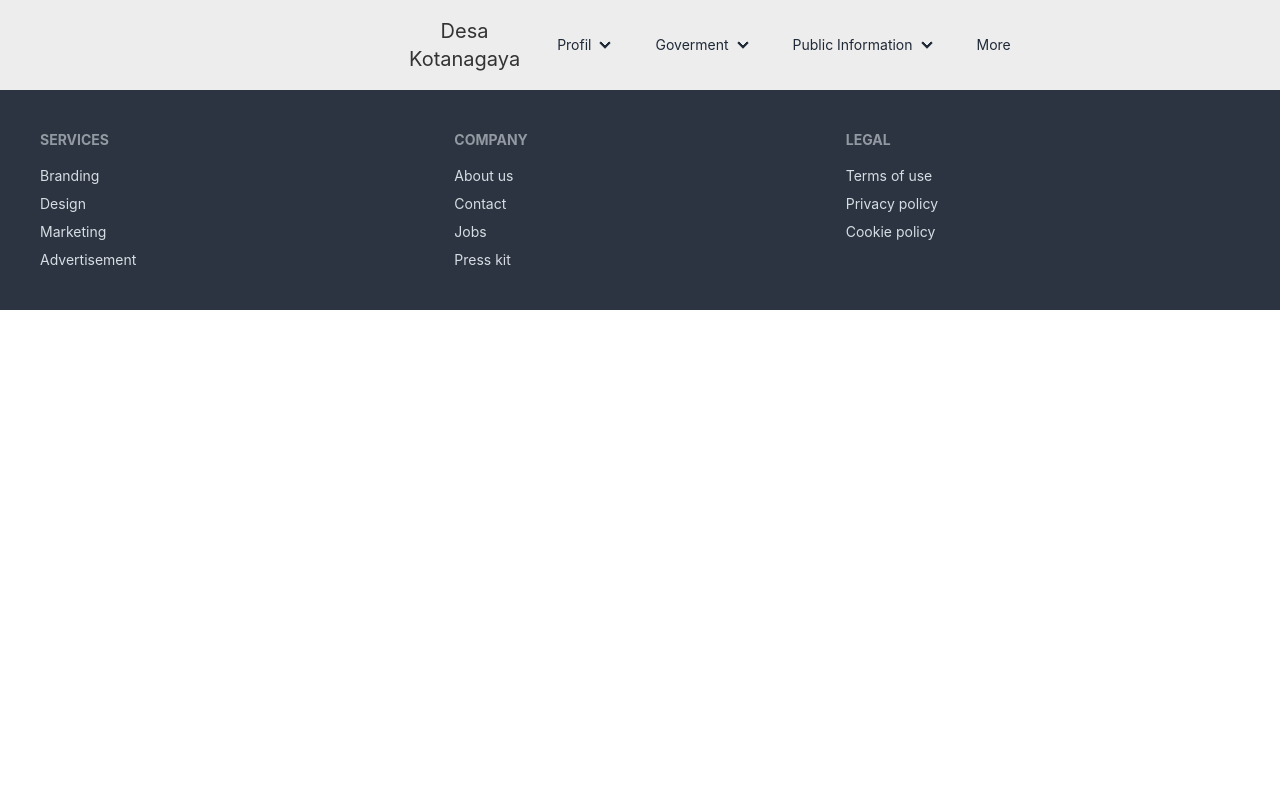
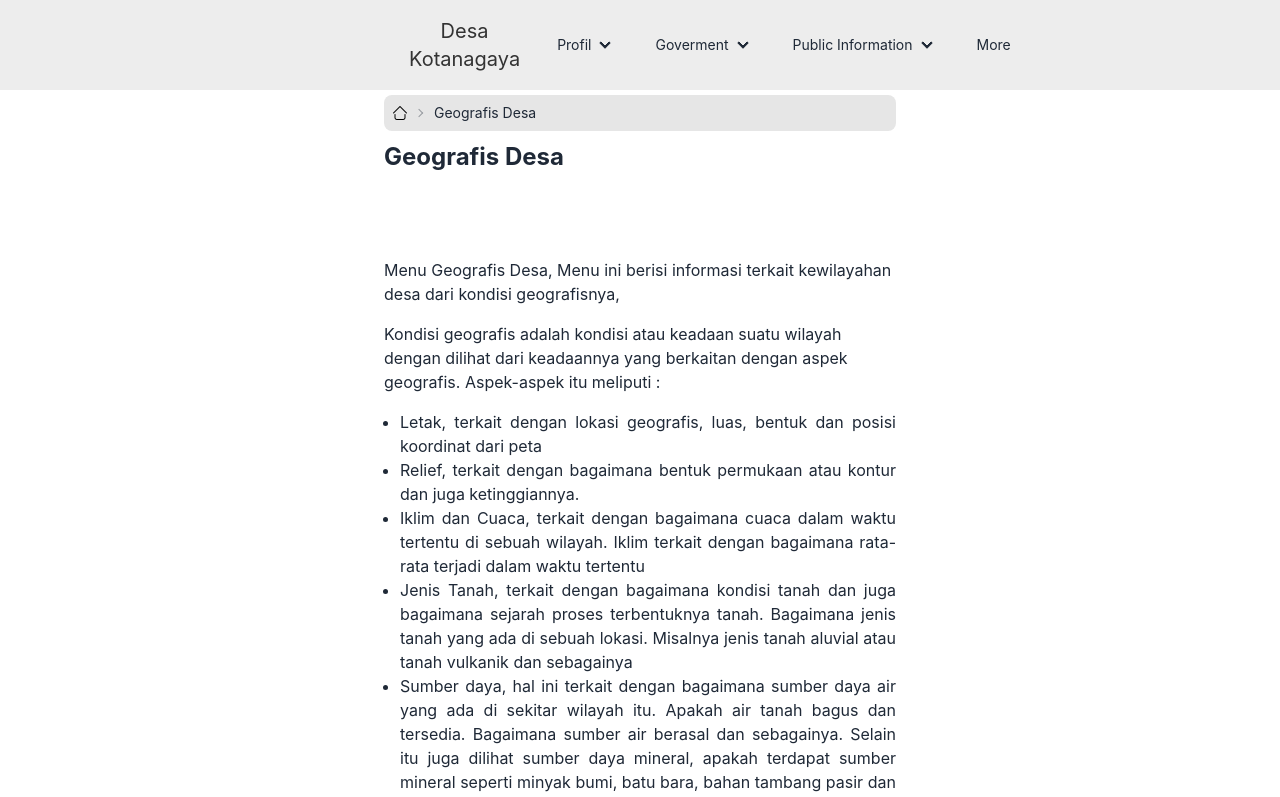
Before and after one commit to MochZukhruf/Village-Web-Project, a React (Create React App) app: page /geography in a window 1280 px wide. Shown: the top 797 px of the page. Built offline with nearby package versions, Linux system fonts and the light colour scheme.

Commit message:
profile selesai

```diff
--- a/src/App.js
+++ b/src/App.js
@@ -7,6 +7,8 @@ import { Home } from './components/Home';
 import { History } from './components/pages/profile/History';
 import { Aboutus } from './components/pages/profile/Aboutus';
 import { Vision } from './components/pages/profile/Vision';
+import { Geography } from './components/pages/profile/Geography';
+import { Demography } from './components/pages/profile/Demography';
 
 
 function App() {
@@ -22,6 +24,8 @@ function App() {
         <Route path='/history' element={<History/>}/>
         <Route path='/about' element={<Aboutus/>}/>
         <Route path='/vision' element={<Vision/>}/>
+        <Route path='/geography' element={<Geography/>}/>
+        <Route path='/demography' element={<Demography/>}/>
       </Routes>
       <Footer/>
     </div>
--- /dev/null
+++ b/src/components/pages/profile/Demography.jsx
@@ -0,0 +1,47 @@
+import React from "react";
+import { Link } from "react-router-dom";
+
+export const Demography = () => {
+  return (
+    <div className="mx-96">
+      <div className="text-sm breadcrumbs">
+        <ul>
+          <li>
+            <div className="img-icon">
+              <Link to="/">
+                <img
+                  className="home-icon"
+                  src="/img/icon/home.png"
+                  alt="Home"
+                />
+              </Link>
+            </div>
+          </li>
+          <li>
+            <Link to="/demography">Demografi Desa</Link>
+          </li>
+        </ul>
+      </div>
+      <div className="content-demography">
+        <div className="header-content">
+          <h1>Geografis Desa</h1>
+        </div>
+        <div className="br-demo">
+          <br />
+        </div>
+        <div className="content-fill">
+          <p>
+            <strong>Menu Demografi </strong> adalah menu yang berisi informasi
+            dinamika kependudukan di desa. Demografi meliputi ukuran, struktur,
+            dan distribusi penduduk, serta bagaimana jumlah penduduk berubah
+            setiap waktu akibat kelahiran, kematian, migrasi, serta penuaan.
+            Analisis kependudukan dapat merujuk masyarakat secara keseluruhan
+            atau kelompok tertentu yang didasarkan kriteria seperti rentang
+            usia, pendidikan, pekerjaan/mata pencaharian, kewarganegaraan,
+            agama, atau etnisitas tertentu,dll
+          </p>
+        </div>
+      </div>
+    </div>
+  );
+};
--- /dev/null
+++ b/src/components/pages/profile/Geography.jsx
@@ -0,0 +1,83 @@
+import React from "react";
+import { Link } from "react-router-dom";
+
+export const Geography = () => {
+  return (
+    <div className="mx-96">
+      <div className="text-sm breadcrumbs">
+        <ul>
+          <li>
+            <div className="img-icon">
+              <Link to="/">
+                <img
+                  className="home-icon"
+                  src="/img/icon/home.png"
+                  alt="Home"
+                />
+              </Link>
+            </div>
+          </li>
+          <li>
+            <Link to="/geography">Geografis Desa</Link>
+          </li>
+        </ul>
+      </div>
+      <div className="content-geography">
+            <div className="header-content">
+            <h1>Geografis Desa</h1>
+            </div>
+        <div className="br-geo">
+          <br />
+        </div>
+        <div className="content-fill">
+          <p>
+            Menu Geografis Desa, Menu ini berisi informasi terkait kewilayahan
+            desa dari kondisi geografisnya,
+          </p>
+        </div>
+        <div className="content-fill">
+          <p>
+            Kondisi geografis adalah kondisi atau keadaan suatu wilayah dengan
+            dilihat dari keadaannya yang berkaitan dengan aspek geografis.
+            Aspek-aspek itu meliputi :
+          </p>
+        </div>
+        <div>
+          <ul className="custom-bullets">
+            <li>
+              Letak, terkait dengan lokasi geografis, luas, bentuk dan posisi
+              koordinat dari peta
+            </li>
+            <li>
+              Relief, terkait dengan bagaimana bentuk permukaan atau kontur dan
+              juga ketinggiannya.
+            </li>
+            <li>
+              Iklim dan Cuaca, terkait dengan bagaimana cuaca dalam waktu
+              tertentu di sebuah wilayah. Iklim terkait dengan bagaimana
+              rata-rata terjadi dalam waktu tertentu
+            </li>
+            <li>
+              Jenis Tanah, terkait dengan bagaimana kondisi tanah dan juga
+              bagaimana sejarah proses terbentuknya tanah. Bagaimana jenis tanah
+              yang ada di sebuah lokasi. Misalnya jenis tanah aluvial atau tanah
+              vulkanik dan sebagainya
+            </li>
+            <li>
+              Sumber daya, hal ini terkait dengan bagaimana sumber daya air yang
+              ada di sekitar wilayah itu. Apakah air tanah bagus dan tersedia.
+              Bagaimana sumber air berasal dan sebagainya. Selain itu juga
+              dilihat sumber daya mineral, apakah terdapat sumber mineral
+              seperti minyak bumi, batu bara, bahan tambang pasir dan
+              sebagainya.
+            </li>
+            <li>
+              Flora dan Fauna, terkait dengan bagaimana keadaan tumbuhan dan
+              juga jenis hewan yang mendiami sebuah wilayah itu.
+            </li>
+          </ul>
+        </div>
+      </div>
+    </div>
+  );
+};
--- a/src/components/pages/profile/Vision.jsx
+++ b/src/components/pages/profile/Vision.jsx
@@ -27,6 +27,83 @@ export const Vision = () => {
         <div className="header-content">
           <h1>Visi dan Misi Desa</h1>
         </div>
+        <div className="content-fill">
+          <p>
+            Menu Visi Misi Desa, adalah menu yang berisi informasi terkait VISI
+            MISI Desa yang tertuang dalam RPJMDES yang merupakan arah
+            pembangunan desa selama kepala desa menjabat atau 6 tahun kedepan.
+          </p>
+        </div>
+        <div className="content-fill">
+          <p>
+            Visi adalah suatu pandangan ke depan tentang arah, target,
+            cita-cita, tujuan pada suatu lembaga, perusahaan, organisasi dan
+            lain-lain, lebih sederhananya visi dapat di artikan sebagai suatu
+            tujuan perusahaan, organisasi atau lembaga, mengenai apa yang harus
+            dilakukan untuk mencapai tujuannya di masa yang akan datang atau
+            masa depan.
+          </p>
+        </div>
+        <div className="content-fill">
+          <p>
+            Misi adalah suatu pernyataan tentang apa yang harus dikerjakan oleh
+            perusahaan, organisasi atau lembaga sebagai upaya untuk mewujudkan
+            Visi. Misi dapat di artikan sebagai tujuan dan alasan mengapa
+            perusahaan, organisasi atau lembaga itu dibuat. Misi akan memberikan
+            arah sekaligus batasan-batasan dalam proses pencapaian tujuan.
+          </p>
+        </div>
+        <div className="content-title">Apa itu Visi Calon Kepala Desa?</div>
+        <div className="content-fill">
+          <p>
+            Kita telah mengetahui pengertian visi dan misi secara umum. Lantas
+            apa itu visi calon kepala desa? Visi Calon Kepala Desa adalah suatu
+            gambaran atas cita-cita atau impian dari Calon Kepala Desa yang akan
+            dicapai selama menjabat atau menjadi Kepala Desa yaitu dalam jangka
+            waktu 6 (enam) tahun periode masa jabatan.
+          </p>
+        </div>
+        <div className="content-fill">
+          <p>
+            Sehingga ketika calon kepala desa ini nantinya terpilih menjadi
+            Kepala Desa, sudah memiliki gambaran yang jelas mengenai cita-cita
+            dan tujuan dalam masa menjabat, tanpa perlu bingung lagi, sehingga
+            jalannya pemerintahan dapat berjalan lancar dan sesuai dengan
+            harapan masyarakat.
+          </p>
+        </div>
+        <div className="content-fill">
+          <p>
+            Pengertian Visi Calon Kepala Desa dalam Permendagri 112 Tahun 2014
+            (Pasal 28 Ayat 2) adalah “Keinginan yang ingin diwujudkan dalam
+            jangka waktu masa jabatan Kepala Desa”.
+          </p>
+        </div>
+        <div className="content-title">Apa itu Misi Calon Kepala Desa?</div>
+        <div className="content-fill">
+          <p>
+            Seperti telah disebutkan sebelumnya, secara umum misi ada karena
+            telah adanya Visi. Misi sebagai strategi atau cara dan proses dalam
+            mencapai visi. Misi Calon Kepala Desa adalah suatu cara atau
+            strategi yang akan dilakukan untuk mendukung pencapaian Visi Calon
+            Kepala Desa.
+          </p>
+        </div>
+        <div className="content-fill">
+          <p>
+            Pengertian Misi Calon Kepala Desa menurut Permendagri Nomor 112
+            Tahun 2014 (Pasal 28 Ayat 3) adalah “berisi program yang akan
+            dilaksanakan dalam rangka mewujudkan visi”.
+          </p>
+        </div>
+        <div className="content-fill">
+          <p>
+            Maka dapat diartikan, Misi Calon Kepala Desa adalah suatu konsep
+            perencanaan, strategi dan disertai tindakan atau program yang akan
+            dilaksanakan untuk menjabarkan atau mewujudkan visi Calon Kepala
+            Desa.
+          </p>
+        </div>
       </div>
     </div>
   );
--- a/src/styles/navbar.css
+++ b/src/styles/navbar.css
@@ -132,3 +132,7 @@
     position: static;
   }
 }
+
+.content-vision {
+  margin-bottom: 5vh;
+}
--- a/src/styles/profile.css
+++ b/src/styles/profile.css
@@ -67,3 +67,18 @@ ul.custom-bullets {
 .content-vision {
   text-align: justify;
 }
+.content-geography {
+  text-align: justify;
+  margin-bottom: 5vh;
+}
+
+.br-geo {
+  margin-bottom: 10%;
+}
+.br-demo {
+  margin-bottom: 35%;
+}
+
+.content-demography {
+  text-align: justify;
+}
```
